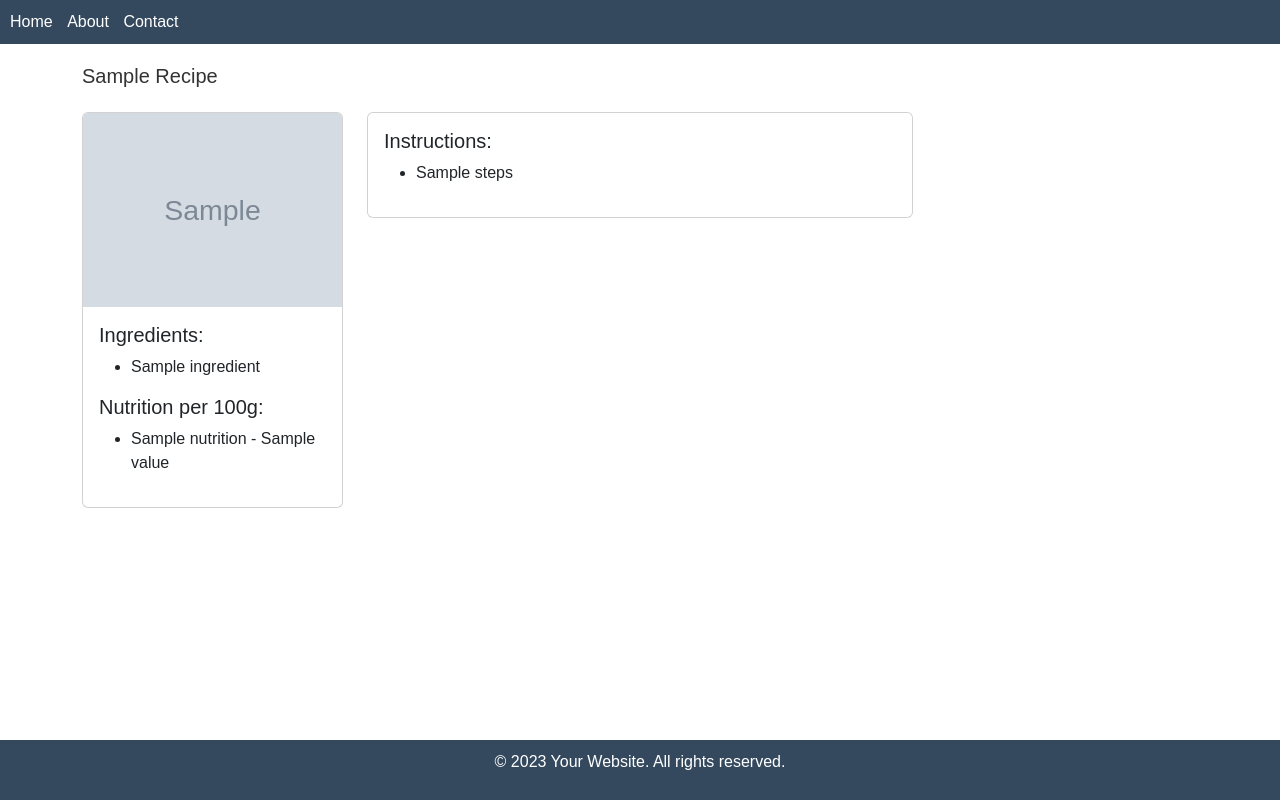
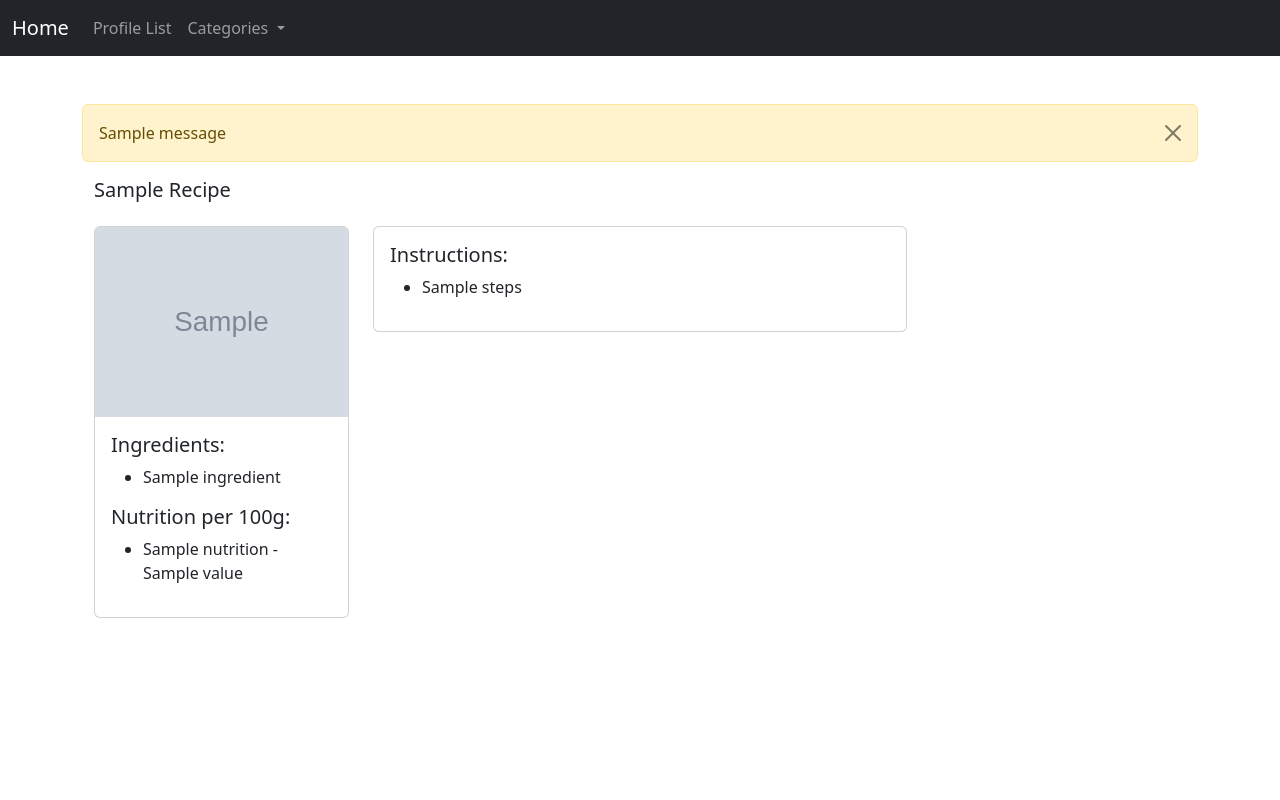
Before and after one commit to mvace/eatplanzy, a Django app: template recipe/templates/recipe/recipe.html in a window 1280 px wide. Run offline with Django 4.2, Linux system fonts and the light colour scheme; the template is opened without the code that fills it: most values are stand-ins (such as "Sample title", 1, 10 or a date in 2020); grey boxes marked "Sample" are stand-in pictures; one stand-in notice (Sample message) is shown; data that the repository does not hold is empty; some libraries are stand-ins or nearby versions.

Commit message:
Views for maincategory, subcategory and dish_type created.  Created navbar with dropdown menu.

```diff
--- a/main_app/templates/main_app/base.html
+++ b/main_app/templates/main_app/base.html
@@ -1,72 +1,30 @@
-<html>
-<head>
-    <meta charset="UTF-8">
-    <title>{% block title %}{% endblock %}</title>
+<!doctype html>
+<html lang="en">
+  <head>
+    <meta charset="utf-8">
+    <meta name="viewport" content="width=device-width, initial-scale=1">
+    <title>EatPlanzy</title>
     <link href="https://cdn.jsdelivr.net/npm/bootstrap@5.3.1/dist/css/bootstrap.min.css" rel="stylesheet" integrity="sha384-4bw+/aepP/YC94hEpVNVgiZdgIC5+VKNBQNGCHeKRQN+PtmoHDEXuppvnDJzQIu9" crossorigin="anonymous">
-    <style>
-        /* Add custom styles here */
-        html, body {
-            height: 100%;
-            margin: 0;
-            padding: 0;
-        }
-        body {
-            font-family: Arial, sans-serif;
-            background-color: #22A6B3;
-            display: flex;
-            flex-direction: column;
-        }
-        header {
-            background-color: #34495E;
-            color: #fff;
-            padding: 10px;
-        }
-        nav ul {
-            list-style: none;
-            margin: 0;
-            padding: 0;
-        }
-        nav ul li {
-            display: inline;
-            margin-right: 10px;
-        }
-        nav ul li a {
-            color: #fff;
-            text-decoration: none;
-        }
-        main {
-            flex-grow: 1;
-            padding: 20px;
-            background-color: #fff;
-            color: #333;
-        }
-        footer {
-            background-color: #34495E;
-            color: #fff;
-            padding: 10px;
-            text-align: center;
-        }
-    </style>
-</head>
-<body>
-    <header>
-        <nav>
-            <ul>
-                <li><a href="/">Home</a></li>
-                <li><a href="/about/">About</a></li>
-                <li><a href="/contact/">Contact</a></li>
-            </ul>
-        </nav>
+    <script src="https://kit.fontawesome.com/a2401b919c.js" crossorigin="anonymous"></script>
+  </head>
+  <body>
+    {% include "main_app/navbar.html" %}
 
-    </header>
+    <br/>
+    <div class="container">
+        <br/>
+        {% if messages %}
+          {% for message in messages %}
+            <div class="alert alert-warning alert-dismissible fade show" role="alert">
+              {{ message }}
+              <button type="button" class="btn-close" data-bs-dismiss="alert" aria-label="Close"></button>
+            </div>
 
-    <main>
-        {% block content %}{% endblock %}
-        {% block abc %}{% endblock %}
-    </main>
-
-    <footer>
-        <p>&copy; {% now "Y" %} Your Website. All rights reserved.</p>
-    </footer>
-</body>
+          {% endfor %}
+        {% endif %}
+        {% block content %}
+        {% endblock %}
+    </div>
+    <script src="https://cdn.jsdelivr.net/npm/bootstrap@5.3.1/dist/js/bootstrap.bundle.min.js" integrity="sha384-HwwvtgBNo3bZJJLYd8oVXjrBZt8cqVSpeBNS5n7C8IVInixGAoxmnlMuBnhbgrkm" crossorigin="anonymous"></script>
+  </body>
 </html>
--- /dev/null
+++ b/main_app/templates/main_app/navbar.html
@@ -0,0 +1,38 @@
+{% load static %}
+
+<!-- Header Section -->
+<nav class="navbar navbar-expand-lg navbar-dark bg-dark">
+  <div class="container-fluid">
+    <a class="navbar-brand" href="{% url 'main_app:index' %}">Home</a>
+    <button class="navbar-toggler" type="button" data-bs-toggle="collapse" data-bs-target="#navbarSupportedContent" aria-controls="navbarSupportedContent" aria-expanded="false" aria-label="Toggle navigation">
+      <span class="navbar-toggler-icon"></span>
+    </button>
+
+    <!-- Navigation Links -->
+    <div class="collapse navbar-collapse" id="navbarSupportedContent">
+      <ul class="navbar-nav me-auto mb-2 mb-lg-0">
+        <li class="nav-item">
+          <a class="nav-link" href="#">Profile List</a>
+        </li>
+
+        <li class="nav-item dropdown">
+          <a class="nav-link dropdown-toggle" href="#" role="button" data-bs-toggle="dropdown" aria-expanded="false">
+            Categories
+          </a>
+          <ul class="dropdown-menu">
+            <li><a class="dropdown-item" href="{% url 'recipe:category' 'recipes' %}">Recipes</a></li>
+            <li><a class="dropdown-item" href="{% url 'recipe:category' 'health' %}">Healthy</a></li>
+            <li><a class="dropdown-item" href="{% url 'recipe:category' 'budget' %}">Budget</a></li>
+            <li><a class="dropdown-item" href="{% url 'recipe:category' 'baking' %}">Baking</a></li>
+            <li><a class="dropdown-item" href="{% url 'recipe:category' 'vegetarian' %}">Vegetarian</a></li>
+            <li><a class="dropdown-item" href="{% url 'recipe:category' 'vegan' %}">Vegan</a></li>
+            <li><a class="dropdown-item" href="{% url 'recipe:category' 'high-protein' %}">High Protein</a></li>
+            <li><a class="dropdown-item" href="{% url 'recipe:category' 'keto' %}">Keto</a></li>
+            <li><a class="dropdown-item" href="{% url 'recipe:category' 'desserts' %}">Desserts</a></li>
+
+          </ul>
+        </li>
+
+    </div>
+  </div>
+</nav>
--- a/recipe/management/commands/create_recipe_data.py
+++ b/recipe/management/commands/create_recipe_data.py
@@ -7,7 +7,7 @@ class Command(BaseCommand):
     help = "Populate the database with recipe data from a JSON file"
 
     def handle(self, *args, **options):
-        file_path = r"C:\Users\marek\dev\EatPlanzy\DataSet\BBC recipes\recipes.json"  # Replace with the actual JSON file path
+        file_path = r"C:\Users\marek\dev\EatPlanzy\DataSet\BBC recipes\budget.json"  # Replace with the actual JSON file path
 
         with open(file_path, "r") as json_file:
             recipes_data = json.load(json_file)
--- a/main_app/templates/main_app/index.html
+++ b/recipe/templates/recipe/category.html
@@ -1,16 +1,16 @@
 {% extends 'main_app/base.html' %}
 {% load static %}
-{% block title %}Recipe List{% endblock %}
+{% block title %}{% endblock %}
 
 {% block content %}
 <div class="container">
 
-    <h1>Recipe List</h1>
+    <h3>We have {{ count }} recipes for you in this category:</h3>
     <div class="row">
         {% for recipe in recipes %}
             <div class="col-md-3">
                 <div class="card mb-3">
-                    <img src="{{ recipe.image }}" class="card-img-top" alt="{{ recipe.name }}" onerror="this.src='{% static 'images/default_recipe_image.png' %}'">
+                    <img src="{{ recipe.image }}" class="card-img-top" alt="{{ recipe.name }}" onerror="this.src='{% static 'images/default_recipe_image.gif' %}'">
                     <div class="card-body">
                         <h5 class="card-title" >{{ recipe.name }}</h5>
                         <p class="card-text">{{ recipe.description }}</p>
--- a/recipe/templates/recipe/recipe.html
+++ b/recipe/templates/recipe/recipe.html
@@ -14,7 +14,7 @@
     <div class="row">
         <div class="col-md-3 mb-3">
             <div class="card">
-                <img src="{{ recipe.image }}" class="card-img-top" alt="{{ recipe.name }}" onerror="this.src='{% static 'images/default_recipe_image.png' %}'">
+                <img src="{{ recipe.image }}" class="card-img-top" alt="{{ recipe.name }}" onerror="this.src='{% static 'images/default_recipe_image.gif' %}'">
                 <div class="card-body">
                     <h5 class="card-title">Ingredients:</h5>
                     <ul>
--- a/recipe/urls.py
+++ b/recipe/urls.py
@@ -5,4 +5,5 @@ app_name = "recipe"
 
 urlpatterns = [
     path("recipe/<slug:slug>/", views.recipe, name="recipe"),
+    path("category/<slug:category>/", views.category, name="category"),
 ]
```
Also changed, not shown: recipe/management/commands/delete_duplicates.py (added, +29 -0 lines), recipe/views.py (+18 -0 lines).
